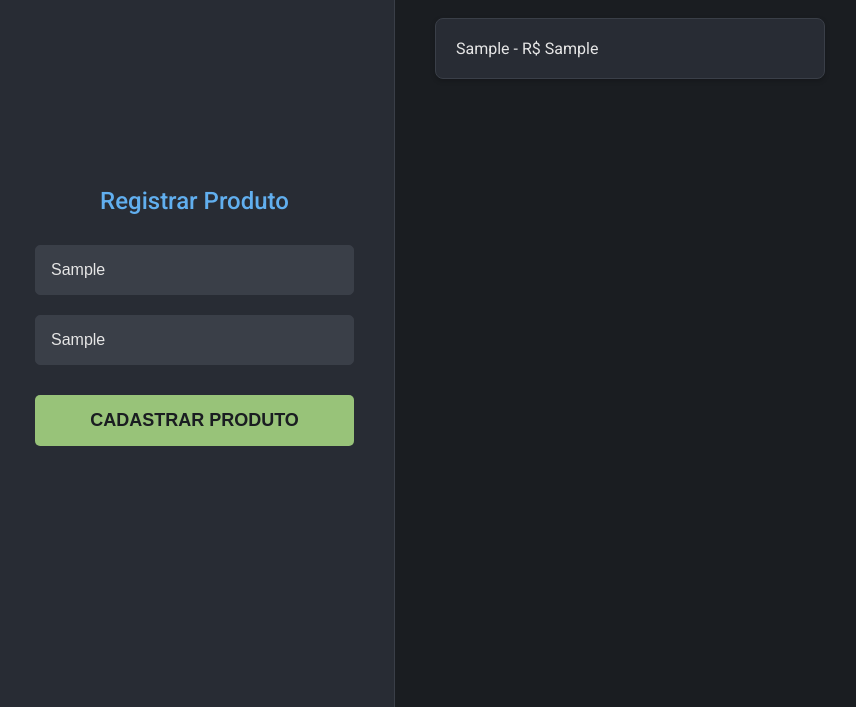
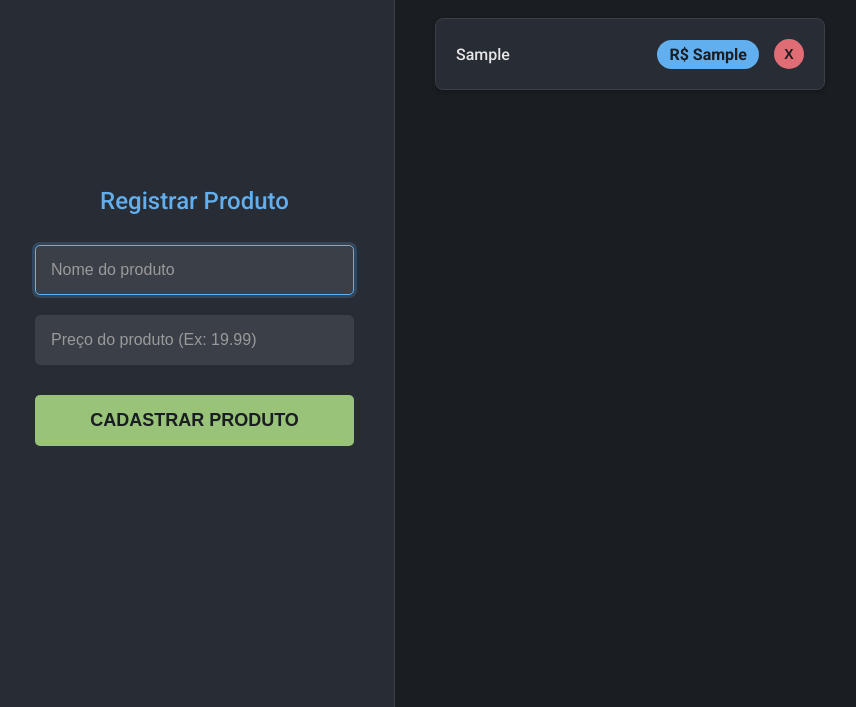
Before and after one commit to Tomate3181/arquitetura-MVC-js, a plain HTML site: page index.html in a window 1280 px wide. Both pictures are taken after typing "Sample", "Sample" into the empty fields and a click on the button "CADASTRAR PRODUTO". Shown: the part 93-800 px from the top of the page, without its empty margins (5-861 px from the left). Drawn offline with Linux system fonts and the light colour scheme.

Commit message:
adicionado forma de remover itens cadastrados

```diff
--- a/controller.js
+++ b/controller.js
@@ -1,15 +1,44 @@
 document.addEventListener("DOMContentLoaded", () => {
+  const formulario = document.getElementById("form-produtos");
+  const listaProdutosUI = document.getElementById("lista-produtos");
 
-    const formulario = document.getElementById('form-produtos');
+  // Evento para ADICIONAR produtos
+  formulario.addEventListener("submit", function (e) {
+    e.preventDefault();
 
-    formulario.addEventListener('submit', function(e){
-        e.preventDefault();
+    const nomeInput = document.getElementById("nome-produto");
+    const precoInput = document.getElementById("preco-produto");
 
-        const nomeProduto = document.getElementById('nome-produto').value.trim();
-        const precoProduto = document.getElementById('preco-produto').value.trim();
+    // Chama a função do model para adicionar
+    adicionarProdutos(nomeInput.value, precoInput.value);
 
-        adicionarProdutos(nomeProduto, precoProduto);
+    // Chama a função da view para redesenhar a lista
+    exibirProdutos();
 
-        exibirProdutos();
-    });
+    // Limpa os campos do formulário
+    formulario.reset();
+    nomeInput.focus();
+  });
+
+  // Evento para REMOVER produtos
+  listaProdutosUI.addEventListener("click", function (e) {
+    // Verifica se o elemento clicado foi um botão com a classe 'botao-remover'
+    if (e.target.classList.contains("botao-remover")) {
+
+      // Encontra o elemento <li> mais próximo do botão que foi clicado
+      const itemParaRemover = e.target.closest("li");
+
+      // Pega o índice que guardamos no 'data-index' do <li>
+      const index = parseInt(itemParaRemover.dataset.index);
+
+      // Chama a função do model para remover o produto do array
+      removerProduto(index);
+
+      // Chama a função da view para redesenhar a lista já atualizada
+      exibirProdutos();
+    }
+  });
+
+  // Exibe os produtos que possam já existir ao carregar a página
+  exibirProdutos();
 });
--- a/index.html
+++ b/index.html
@@ -3,7 +3,7 @@
   <head>
     <meta charset="UTF-8" />
     <meta name="viewport" content="width=device-width, initial-scale=1.0" />
-    <title>Desafio 2 - PDV</title>
+    <title>Desafio 2</title>
     <link rel="stylesheet" href="style.css" />
   </head>
   <body>
--- a/model.js
+++ b/model.js
@@ -1,5 +1,16 @@
 let produtos = [];
 
 function adicionarProdutos(nome, preco) {
-    produtos.push({nome: nome, preco: preco});
+  // Simples validação para não adicionar produtos vazios
+  if (nome && preco) {
+    produtos.push({ nome: nome, preco: preco });
+  }
 }
+
+// Função para remover um produto pelo seu índice
+function removerProduto(index) {
+  // O método splice altera o array original, removendo 1 elemento a partir do índice fornecido
+  if (index > -1 && index < produtos.length) {
+    produtos.splice(index, 1);
+  }
+}
--- a/style.css
+++ b/style.css
@@ -140,3 +140,44 @@ body {
   font-weight: bold;
   white-space: nowrap; /* Evita que o preço quebre a linha */
 }
+
+/* --- Estilos para o Card do Produto --- */
+
+#lista-produtos li {
+    /* Ajustes para alinhar os novos elementos */
+    align-items: center; /* Garante que tudo fique alinhado verticalmente */
+}
+
+.produto-info {
+    flex-grow: 1; /* Faz com que o nome do produto ocupe o espaço disponível */
+}
+
+.produto-acao {
+    display: flex;
+    align-items: center;
+    gap: 15px; /* Espaçamento entre o preço e o botão */
+}
+
+
+/* --- Estilo do Novo Botão de Remover --- */
+
+.botao-remover {
+  background-color: #e06c75; /* Um tom de vermelho do tema dark */
+  color: #1a1d21;
+  border: none;
+  border-radius: 50%; /* Deixa o botão redondo */
+  width: 30px;
+  height: 30px;
+  font-size: 14px;
+  font-weight: bold;
+  cursor: pointer;
+  display: flex;
+  align-items: center;
+  justify-content: center;
+  transition: background-color 0.2s, transform 0.2s;
+}
+
+.botao-remover:hover {
+  background-color: #d85d69;
+  transform: scale(1.1); /* Efeito de crescimento ao passar o mouse */
+}
--- a/view.js
+++ b/view.js
@@ -1,10 +1,27 @@
+// A função exibirProdutos lê o array 'produtos' do model e o renderiza na tela
 function exibirProdutos() {
-    const ul = document.getElementById("lista-produtos");
-    ul.innerHTML = "";
+  const lista = document.getElementById("lista-produtos");
+  // Limpa a lista atual para não duplicar os itens ao adicionar um novo
+  lista.innerHTML = "";
 
-    produtos.forEach((produto) => {
-        const li = document.createElement("li");
-        li.textContent = `${produto.nome} - R$ ${produto.preco}`;
-        ul.appendChild(li);
-    });
+  // Itera sobre cada produto no array para criar o elemento HTML
+  produtos.forEach((produto, index) => {
+    const li = document.createElement("li");
+
+    // Adiciona um atributo 'data-index' ao <li>. Isso é CRUCIAL para sabermos qual item remover.
+    li.dataset.index = index;
+
+    // Conteúdo do card do produto, incluindo o botão de remover
+    li.innerHTML = `
+      <div class="produto-info">
+          <span class="produto-nome">${produto.nome}</span>
+      </div>
+      <div class="produto-acao">
+          <span class="produto-preco">R$ ${produto.preco}</span>
+          <button class="botao-remover">X</button>
+      </div>
+    `;
+
+    lista.appendChild(li);
+  });
 }
```
